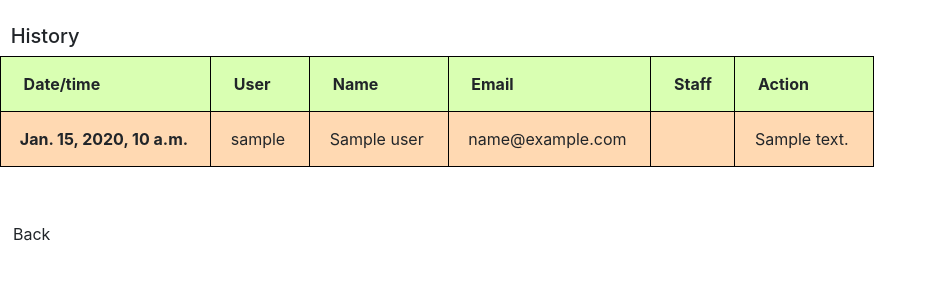
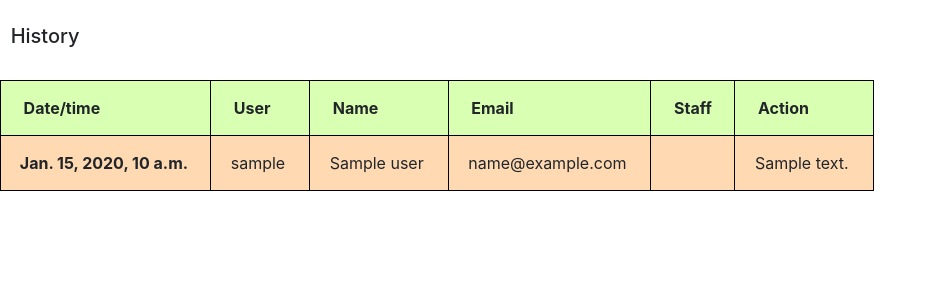
Before and after one commit to decide-moltres/decide-censo, a Django app: template decide/census/templates/census_history.html in a window 1280 px wide. Shown: the part 64-364 px from the top of the page, without its empty margins (0-937 px from the left). Run offline with Django 3.2, Linux system fonts and the light colour scheme; the template is opened without the code that fills it: most values are stand-ins (such as "Sample title", 1, 10 or a date in 2020); some libraries are stand-ins or nearby versions.

Commit message:
[Fix] - Eliminado botón en la vista de historial
 --------------------------------------------------------
| Se ha eliminado un botón en la vista de historial de	 |
| censo que llevaba a la misma página de nuevo		 |
 --------------------------------------------------------

[Historial]

	modificado:     census/templates/census_history.html

```diff
--- a/decide/census/templates/census_history.html
+++ b/decide/census/templates/census_history.html
@@ -24,8 +24,10 @@
   <br>
 <h5> &nbsp; {% trans 'History' %}</h5>
 
+<br>
+
 {% if action_list %}
-    <table class="centered">
+    <table class="centered responsive-table">
       <tbody style="background: rgba(128, 255, 0, 0.3); border: 1px solid rgba(100, 200, 0, 0.3);">
         <tr>
             <th colspan="2"> &nbsp; {% trans 'Date/time' %} &nbsp;</th>
@@ -54,6 +56,6 @@
 {% endif %}
 <br>
 <br>
-<td><a href="" class="waves-effect waves-light btn">{% trans "Back" %}</a></td>
+<!--<td><a href="" class="waves-effect waves-light btn">{% trans "Back" %}</a></td>-->
 </div>
 {% endblock %}
```
